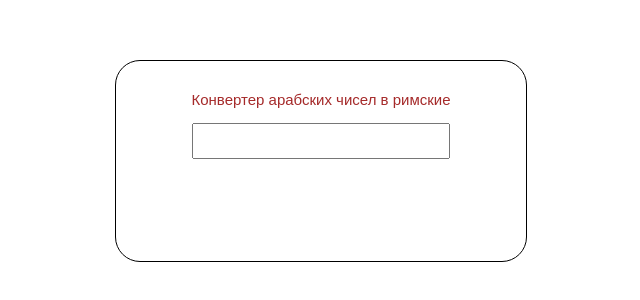
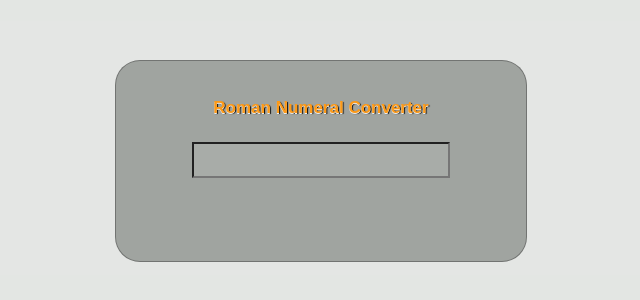
Before and after one commit to Vladimir-Beliy/converter, a plain HTML site: page index.html in a window 1280 px wide. Shown: the part 234-534 px from the top of the page, without its empty margins (319-959 px from the left). Drawn offline with Linux system fonts and the light colour scheme.

Commit message:
second commit

```diff
--- a/index.html
+++ b/index.html
@@ -1,19 +1,22 @@
 <!DOCTYPE html>
 <html lang="en">
+
 <head>
     <meta charset="UTF-8">
     <meta name="viewport" content="width=device-width, initial-scale=1.0">
     <link rel="stylesheet" href="style.css">
     <title>CONVERTER</title>
 </head>
+
 <body>
     <main id="main">
-        <p id="p1">Конвертер арабских чисел в римские</p>
+        <p id="p1">Roman Numeral Converter</p>
         <div>
-        <input type="text" class="input">
-        <p class="output"></p>
+            <input type="text" class="input" maxlength="5">
+            <p class="output"></p>
         </div>
     </main>
     <script src="main.js"></script>
 </body>
+
 </html>
--- a/style.css
+++ b/style.css
@@ -1,4 +1,5 @@
 html, body {
+    background-color: #d6dad66c;
     font: 1em Arial;
     margin: 0;
     width: 100%;
@@ -6,12 +7,18 @@ html, body {
     display: flex;
     align-items: center;
     justify-content: center;
+
+    color: #fd9a18;
+    font-size: 17px;
+    font-weight: bold;
+    text-shadow: 0 1px 0 #eee, 1px 1px 1px #000;
 }
 
 #main {
+    background-color: #7f837fab;
     width: 380px;
     height: 170px;
-    border: 1px solid black;
+    border: 1px solid #50525096;
     border-radius: 25px;
     margin: 10px;
     margin-bottom: 20px;
@@ -20,11 +27,23 @@ html, body {
 }
 
 #p1 {
-    color: brown;
-    font-size: 15px;
+    margin-top: 22px;
+    margin-bottom: 12px;
 }
 
 .input {
+    margin-top: 12px;
+    margin-bottom: 5px;
+    background-color:#b9bdb952;
     width: 250px;
     height: 30px;
+    text-align: center;
+    color: #3c3d3ccc;
 }
+
+.output {
+    margin: auto;
+    margin-top: 15px;
+    overflow: auto;
+    width: 250px;
+}
```
